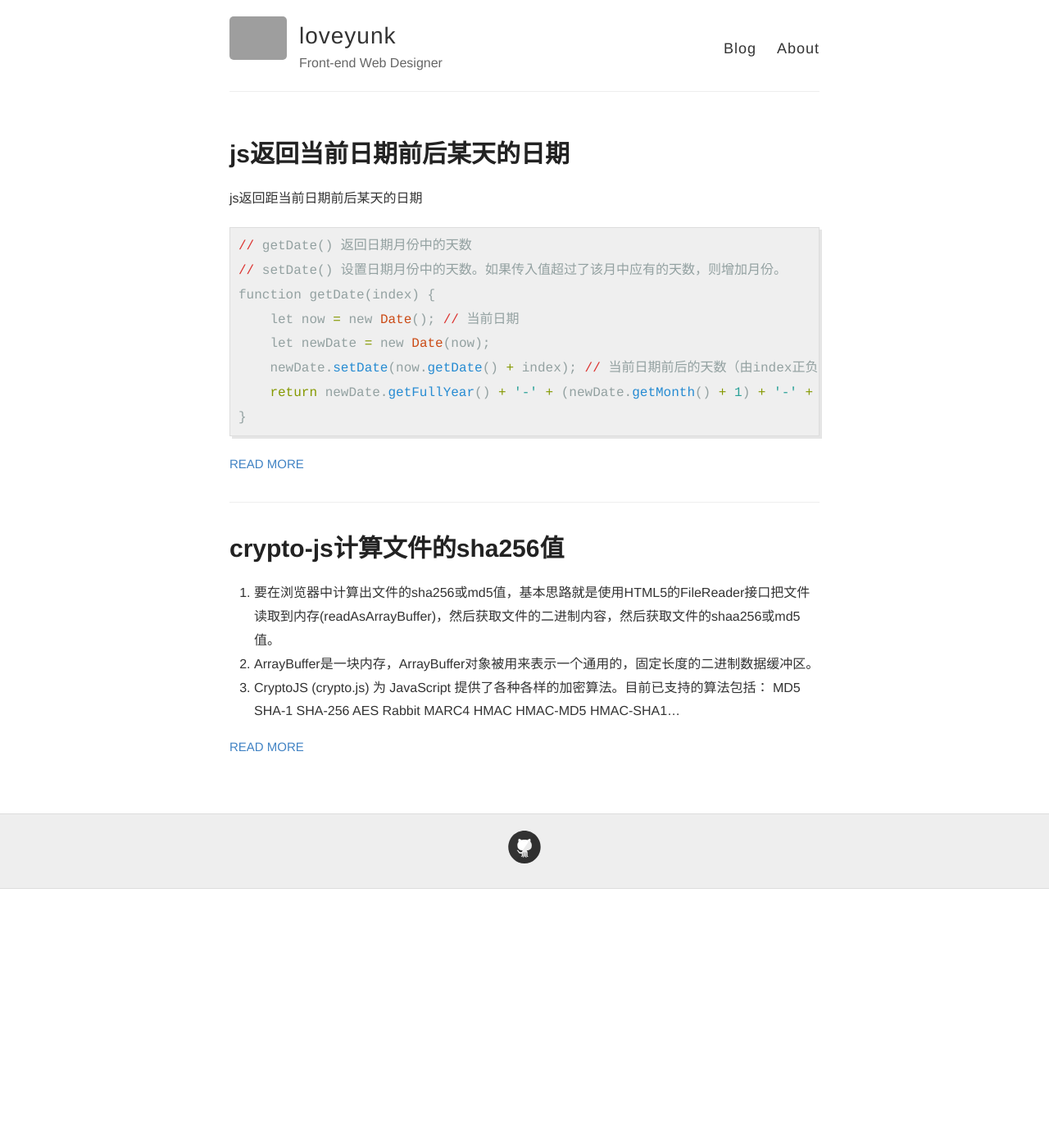
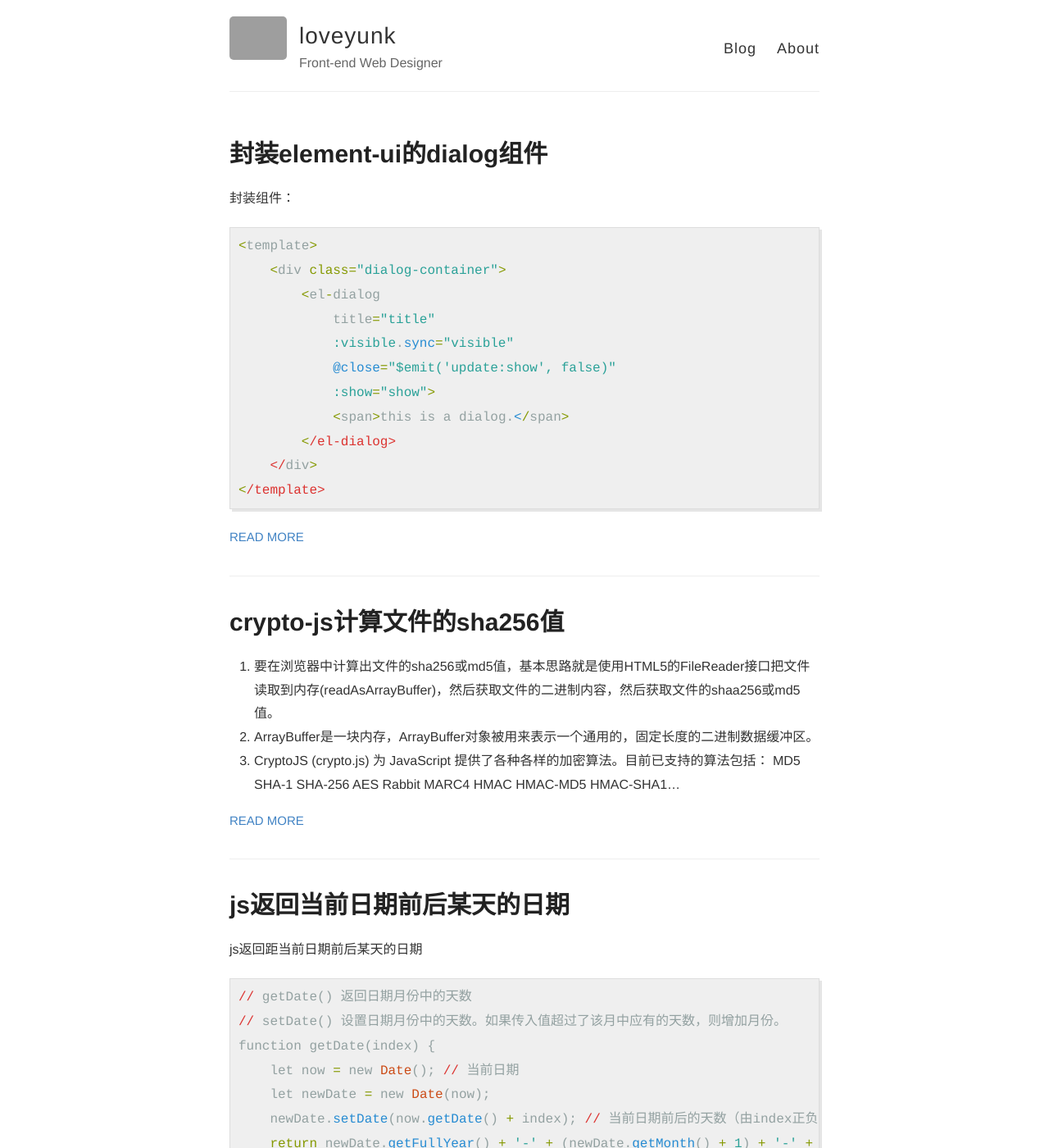
Before and after one commit to loveyunk/old.loveyunk.github.io, a Jekyll site: the page built from index.html, in a window 1280 px wide and 1400 px high. Shown: the whole window at 82% size. Built offline with Jekyll 4.4.1, drawn with Linux system fonts in a browser that asks for light colours; some of the changed text lies outside the part shown; grey boxes are pictures that could not be loaded.

Commit message:
add blog

```diff
--- /dev/null
+++ b/_posts/2017-9-21-封装element-ui的dialog组件.md
@@ -0,0 +1,69 @@
+---
+layout: post
+title: 封装element-ui的dialog组件
+---
+
+封装组件：
+{% highlight ruby %}
+<template>
+    <div class="dialog-container">
+        <el-dialog
+            title="title"
+            :visible.sync="visible"
+            @close="$emit('update:show', false)"
+            :show="show">
+            <span>this is a dialog.</span>
+        </el-dialog>
+    </div>
+</template>
+
+<script>
+    export default {
+        data () {
+            return {
+                visible: this.show
+            };
+        },
+        props: {
+            show: {
+                type: Boolean,
+                default: false
+            }
+        },
+        watch: {
+            show () {
+                this.visible = this.show;
+            }
+        }
+    };
+</script>
+{% endhighlight %}
+使用：
+{% highlight ruby %}
+<template>
+    <div class="container">
+        <z-dialog :show.sync="show"></z-dialog>
+        <button @click="open">click</button>
+    </div>
+</template>
+
+<script>
+    import ZDialog from './dialog';
+
+    export default {
+        data () {
+            return {
+                show: false
+            };
+        },
+        methods: {
+            open () {
+                this.show = true;
+            }
+        },
+        components: {
+            ZDialog
+        }
+    };
+</script>
+{% endhighlight %}
```
Also changed, not shown: _posts/2017-9-20-crypto-js计算文件的sha256值.md (+19 -18 lines), _posts/2017-9-21-vue-cli项目引入jquery.md (added, +23 -0 lines).
